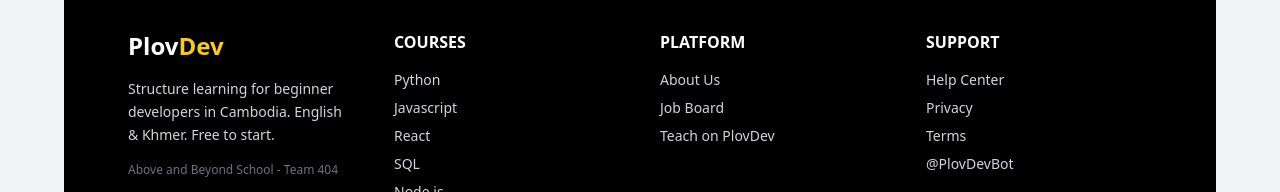
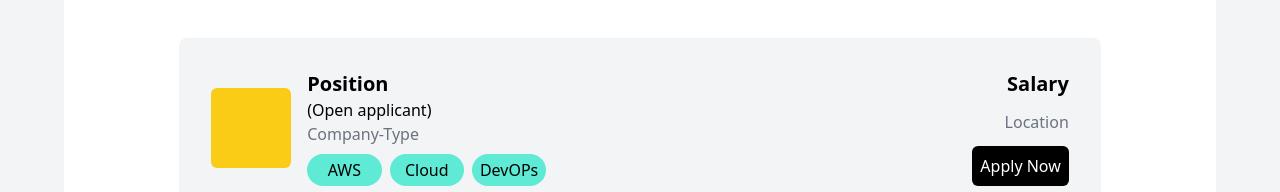
Before and after one commit to SokKimsour/plovdev-client, a React (Vite) app: page /jobboard in a window 1280 px wide. Shown: the part 760-952 px from the top of the page. Built offline with nearby package versions, Linux system fonts and the light colour scheme; no server answers.

Commit message:
feat: design ui for jobcard

```diff
--- a/src/components/jobs/JobCard.jsx
+++ b/src/components/jobs/JobCard.jsx
@@ -0,0 +1,34 @@
+import React from 'react'
+
+const JobCard = () => {
+  return (
+    <div className = "my-12 bg-gray-100 m-auto w-[80%] max-md:w-[96%]  flex justify-between rounded-lg p-8 max-sm:p-4 ">
+      <div className='flex gap-4 items-center '>
+        <div className= "w-20 h-20 bg-yellow-400 rounded-md" ></div>
+
+
+        <div>
+          <div className="font-bold text-xl">Position</div>
+          <span>(Open applicant)</span>
+          <div className="text-gray-500">
+          <span>Company</span>-
+          <span>Type</span>
+          </div>
+          <div className="grid grid-cols-3 max-sm:grid-cols-2 gap-2 mt-2 text-center">
+            <div className="px-2 py-1 bg-teal-300 rounded-full">AWS</div>
+            <div className="px-2 py-1 bg-teal-300 rounded-full">Cloud</div>
+            <div className="px-2 py-1 bg-teal-300 rounded-full">DevOPs</div>
+          </div>
+        </div>
+
+      </div>
+      <div className='flex flex-col justify-between items-end'>
+        <div className= "font-bold text-xl">Salary</div>
+        <div className="text-gray-500">Location</div>
+        <button className='bg-black text-white p-2 rounded-md '>Apply Now</button>
+      </div>
+    </div>
+  )
+}
+
+export default JobCard
--- a/src/pages/public/JobBoardPage.jsx
+++ b/src/pages/public/JobBoardPage.jsx
@@ -1,6 +1,7 @@
 import React from 'react'
 import HeroSectionCard from '../../components/layout/HeroSectionCard'
 import JobBoardimage from '../../assets/JobHeroimage.png'
+import JobCard from '../../components/jobs/JobCard'
 
 const JobBoardPage = () => {
   return (
@@ -22,6 +23,8 @@ to established tech firms — they come to us because they want talent like you.
         marque6="PPCBank"
 
         />
+
+        <JobCard />
   </div>
   )
 }
```
